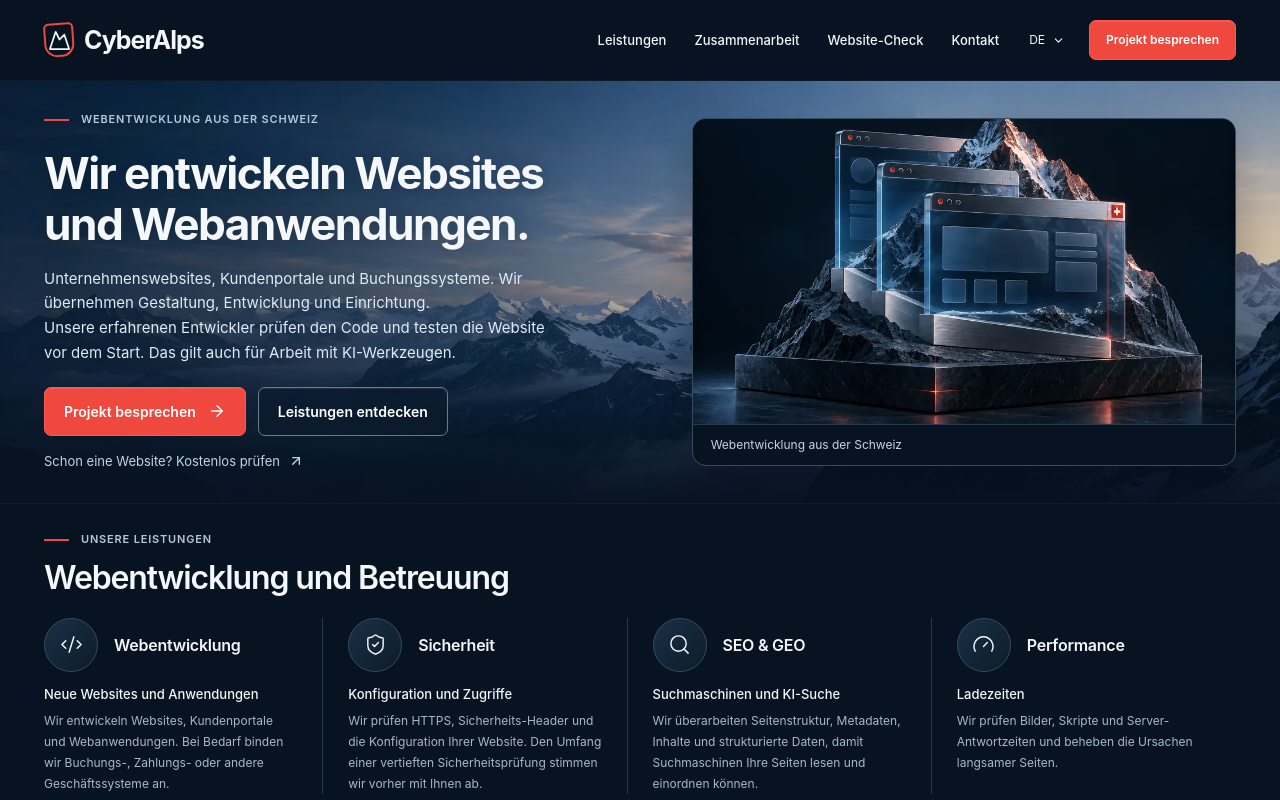
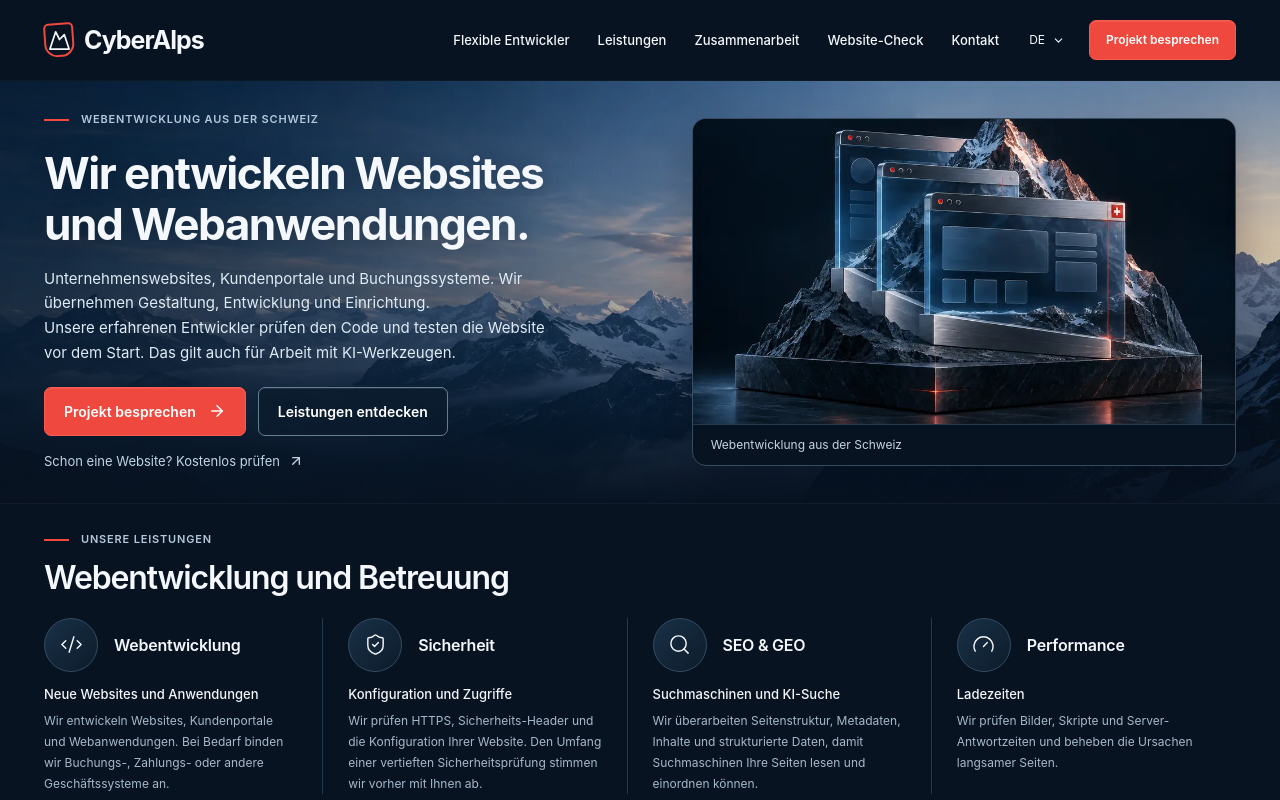
Before and after one commit to ppavels/cyberalps, a React (Vite) app: page / in a window 1280 px wide. Shown: the top 800 px of the page. Built offline with nearby package versions, Linux system fonts and the light colour scheme.

Commit message:
Wire development packages into navigation and lead enquiry flow

```diff
--- a/src/App.jsx
+++ b/src/App.jsx
@@ -1,6 +1,8 @@
 import React, { useEffect, useRef, useState } from 'react';
 import { ArrowRight, ArrowUpRight, ShieldCheck, Search, Gauge, Code2, Globe2, Menu, X, Mountain, Check, CircleAlert, ChevronDown, LoaderCircle, FileCheck2, Mail, Minus, CheckCircle2 } from 'lucide-react';
 import { content, checks } from './content.js';
+import { developmentCopy } from './developmentCopy.js';
+import DevelopmentPage from './DevelopmentPage.jsx';
 
 const demo = { url: 'https://example.com', checks: [
   { code: 'hsts', category: 'security', status: 'attention', evidence: 'Demonstration only', weight: 2 },
@@ -49,6 +51,7 @@ export default function App({ lang = 'de', page = 'home' }) {
   const [error, setError] = useState('');
   const [contact, setContact] = useState(false);
   const [reviewRequest, setReviewRequest] = useState(false);
+  const [developmentPlan, setDevelopmentPlan] = useState('');
   const [leadStatus, setLeadStatus] = useState('');
   const [leadError, setLeadError] = useState('');
   const dialog = useRef(null);
@@ -106,18 +109,19 @@ export default function App({ lang = 'de', page = 'home' }) {
       setLeadStatus('done');
     } catch(e) { setLeadError(e.message); setLeadStatus(''); }
   }
-  function openContact() { setReviewRequest(false); setContact(true); setMenu(false); }
-  function requestReview() { setReviewRequest(true); setLeadStatus(''); setContact(true); }
+  function openContact() { setReviewRequest(false); setDevelopmentPlan(''); setLeadStatus(''); setContact(true); setMenu(false); }
+  function requestDevelopment(plan) { setReviewRequest(false); setDevelopmentPlan(plan); setLeadStatus(''); setContact(true); setMenu(false); }
+  function requestReview() { setReviewRequest(true); setDevelopmentPlan(''); setLeadStatus(''); setContact(true); }
   function showPlan() { setShowDetails(true); setTimeout(() => document.getElementById('report-details')?.scrollIntoView({behavior:'smooth', block:'start'}), 30); }
-  const pageSuffix = page === 'home' ? '' : page + '/';
+  const pageSuffix = page === 'home' ? '' : page === 'development' ? 'ai-development/' : page + '/';
 
   return <>
     <a href="#main" className="skip-link">{lang === 'de' ? 'Zum Inhalt' : 'Skip to content'}</a>
     <header><div className="container header-inner"><Brand/>
-      <nav aria-label={lang === 'de' ? 'Hauptnavigation' : 'Main navigation'} className={menu ? 'open' : ''}>{t.nav.map((item,index) => index === 3 ? <button key={item} onClick={openContact}>{item}</button> : <a href={`/${lang}/#${sections[index]}`} onClick={() => setMenu(false)} key={item}>{item}</a>)}</nav>
+      <nav aria-label={lang === 'de' ? 'Hauptnavigation' : 'Main navigation'} className={menu ? 'open' : ''}><a href={'/' + lang + '/ai-development/'} aria-current={page === 'development' ? 'page' : undefined} onClick={() => setMenu(false)}>{developmentCopy[lang].nav}</a>{t.nav.map((item,index) => index === 3 ? <button key={item} onClick={openContact}>{item}</button> : <a href={`/${lang}/#${sections[index]}`} onClick={() => setMenu(false)} key={item}>{item}</a>)}</nav>
       <div className="header-actions"><a className="language" href={`/${lang === 'en' ? 'de' : 'en'}/${pageSuffix}`} aria-label={lang === 'en' ? 'Auf Deutsch wechseln' : 'Switch to English'}>{lang.toUpperCase()}<ChevronDown size={13}/></a><button className="button header-cta" onClick={openContact}>{t.project}</button><button className="menu-button" aria-label={menu ? t.close : 'Menu'} aria-expanded={menu} onClick={() => setMenu(!menu)}>{menu ? <X/> : <Menu/>}</button></div>
     </div></header>
-    <main id="main">{page !== 'home' ? <article className="container legal"><a href={`/${lang}/`} className="text-link">← {t.back}</a><h1>{page === 'privacy' ? t.privacyTitle : t.termsTitle}</h1>{(page === 'privacy' ? t.privacyText : t.termsText).map(text => <p key={text}>{text}</p>)}<button className="button" onClick={openContact}>{t.contact}<ArrowRight size={17}/></button></article> : <>
+    <main id="main">{page === 'development' ? <DevelopmentPage lang={lang} onChoose={requestDevelopment}/> : page !== 'home' ? <article className="container legal"><a href={`/${lang}/`} className="text-link">← {t.back}</a><h1>{page === 'privacy' ? t.privacyTitle : t.termsTitle}</h1>{(page === 'privacy' ? t.privacyText : t.termsText).map(text => <p key={text}>{text}</p>)}<button className="button" onClick={openContact}>{t.contact}<ArrowRight size={17}/></button></article> : <>
       <section className="hero"><img className="hero-image" src="/alps.webp" alt="" fetchPriority="high"/><div className="hero-shade"/>
         <div className="container hero-layout"><div className="hero-copy"><div className="eyebrow">{t.eyebrow}</div><h1>{t.hero1}<br/>{t.hero2}</h1><p>{t.intro}<br/>{t.intro2}</p>
           <div className="hero-buttons"><button className="button" onClick={openContact}>{t.project}<ArrowRight size={18}/></button><a className="button button-secondary" href="#services">{t.explore}</a></div>
@@ -125,6 +129,7 @@ export default function App({ lang = 'de', page = 'home' }) {
         </div><figure className="studio-panel swiss-visual"><img src="/swiss-development.webp" width="960" height="640" alt=""/><figcaption>{t.swissCaption}</figcaption></figure></div>
       </section>
       <section className="container section" id="services"><div className="eyebrow">{t.servicesEyebrow}</div><h2>{t.servicesTitle}</h2><div className="services">{t.services.map(([title, subtitle, detail], index) => {const Icon=serviceIcons[index];return <article key={title}><div className="service-top"><span className="icon-circle"><Icon size={23} strokeWidth={1.5}/></span><h3>{title}</h3></div><h4>{subtitle}</h4><p>{detail}</p></article>;})}</div></section>
+      <div className="container dev-home-promo"><div><strong>{lang === 'de' ? 'Entwicklungskapazität ab $20/Stunde' : 'Development support from $20/hour'}</strong><p>{lang === 'de' ? 'Einzelne Tickets, eine Woche oder laufende Unterstützung – mit menschlicher Prüfung.' : 'Individual tickets, a week-long sprint or ongoing help, with human review.'}</p></div><a href={'/' + lang + '/ai-development/'} className="text-link">{lang === 'de' ? 'Tarife ansehen' : 'See the rates'}<ArrowRight size={17}/></a></div>
       <section className="audit-section" id="check"><div className="container hero-layout"><div className="audit-copy"><div className="eyebrow">{t.auditEyebrow}</div><h2>{t.auditTitle}</h2><p>{t.auditIntro}</p>
           <form className="audit-form" onSubmit={submit}><label className="sr-only" htmlFor="url">{t.website}</label><div className="url-control"><Globe2 size={20}/><input id="url" type="text" inputMode="url" autoComplete="url" placeholder={t.placeholder} required maxLength={2048} value={url} onChange={event => setUrl(event.target.value)} disabled={busy}/><button className="button" disabled={busy}>{busy ? <LoaderCircle size={18} className="spin"/> : <>{t.run}<ArrowRight size={17}/></>}</button></div>
             <label className="checkbox consent"><input type="checkbox" checked={consent} onChange={event => setConsent(event.target.checked)} required disabled={busy}/><span>{t.consent}</span></label>
@@ -140,9 +145,9 @@ export default function App({ lang = 'de', page = 'home' }) {
       <section className="container" id="contact"><div className="cta"><span className="icon-circle large"><Mountain size={31}/></span><div><h2>{t.ctaTitle}</h2><p>{t.ctaText}</p></div><button className="button" onClick={openContact}>{t.cta}<ArrowRight size={18}/></button></div></section>
       <section className="container section faq"><h2>{t.faqTitle}</h2><div>{t.faq.map(([question, answer]) => <details key={question}><summary>{question}<ChevronDown size={18}/></summary><p>{answer}</p></details>)}</div></section>
     </>}</main>
-    <footer className="container"><Brand/><span className="footer-line">{t.footerLine}</span><div><button onClick={openContact}>{t.contact}</button><a href={`/${lang}/privacy/`}>{t.privacy}</a><a href={`/${lang}/terms/`}>{t.terms}</a></div></footer>
-    <dialog ref={dialog} onCancel={() => setContact(false)} onClick={event => {if(event.target===dialog.current) setContact(false);}}><div className="contact-dialog"><button className="dialog-close" aria-label={t.close} onClick={() => setContact(false)}><X size={22}/></button><div className="eyebrow">CYBERALPS</div><h2>{reviewRequest ? t.manualTitle : t.requestTitle}</h2><p>{reviewRequest ? t.reviewIntro : t.requestIntro}</p>
-      {leadStatus === 'done' ? <div className="success" role="status"><CheckCircle2 size={28}/><p>{t.success}</p><button className="button" onClick={() => setContact(false)}>{t.close}</button></div> : <form onSubmit={sendLead} className="contact-form"><div className="form-row"><label>{t.name}<input name="name" autoComplete="name" minLength={2} maxLength={100} required/></label><label>{t.email}<input name="email" type="email" autoComplete="email" maxLength={254} required/></label></div><label>{t.optionalWebsite}<input name="url" autoComplete="url" key={reviewRequest ? 'review-url' : 'project-url'} defaultValue={reviewRequest && !isDemo ? report.url : url} maxLength={2048}/></label><label>{t.message}<textarea key={reviewRequest ? 'review' : 'project'} defaultValue={reviewRequest ? t.reviewMessage : ''} name="message" rows={4} minLength={10} maxLength={3000} required/></label><label className="honeypot" aria-hidden="true">Leave empty<input name="website" autoComplete="off" tabIndex={-1}/></label><label className="checkbox"><input type="checkbox" name="consent" required/><span>{t.contactConsent} <a href={`/${lang}/privacy/`}>{t.privacy}</a></span></label>{leadError && <p role="alert" className="error">{leadError}</p>}<button className="button" disabled={leadStatus === 'sending'}>{leadStatus === 'sending' ? t.sending : t.send}<ArrowRight size={18}/></button></form>}
+    <footer className="container"><Brand/><span className="footer-line">{t.footerLine}</span><div><button onClick={openContact}>{t.contact}</button><a href={'/' + lang + '/ai-development/'}>{developmentCopy[lang].nav}</a><a href={`/${lang}/privacy/`}>{t.privacy}</a><a href={`/${lang}/terms/`}>{t.terms}</a></div></footer>
+    <dialog ref={dialog} onCancel={() => setContact(false)} onClick={event => {if(event.target===dialog.current) setContact(false);}}><div className="contact-dialog"><button className="dialog-close" aria-label={t.close} onClick={() => setContact(false)}><X size={22}/></button><div className="eyebrow">CYBERALPS</div><h2>{reviewRequest ? t.manualTitle : developmentPlan ? developmentCopy[lang].endTitle : t.requestTitle}</h2><p>{reviewRequest ? t.reviewIntro : developmentPlan ? developmentCopy[lang].endText : t.requestIntro}</p>
+      {leadStatus === 'done' ? <div className="success" role="status"><CheckCircle2 size={28}/><p>{t.success}</p><button className="button" onClick={() => setContact(false)}>{t.close}</button></div> : <form onSubmit={sendLead} className="contact-form"><div className="form-row"><label>{t.name}<input name="name" autoComplete="name" minLength={2} maxLength={100} required/></label><label>{t.email}<input name="email" type="email" autoComplete="email" maxLength={254} required/></label></div><label>{t.optionalWebsite}<input name="url" autoComplete="url" key={reviewRequest ? 'review-url' : 'project-url'} defaultValue={reviewRequest && !isDemo ? report.url : url} maxLength={2048}/></label><label>{t.message}<textarea key={reviewRequest ? 'review' : developmentPlan || 'project'} defaultValue={reviewRequest ? t.reviewMessage : developmentPlan} name="message" rows={4} minLength={10} maxLength={3000} required/></label><label className="honeypot" aria-hidden="true">Leave empty<input name="website" autoComplete="off" tabIndex={-1}/></label><label className="checkbox"><input type="checkbox" name="consent" required/><span>{t.contactConsent} <a href={`/${lang}/privacy/`}>{t.privacy}</a></span></label>{leadError && <p role="alert" className="error">{leadError}</p>}<button className="button" disabled={leadStatus === 'sending'}>{leadStatus === 'sending' ? t.sending : t.send}<ArrowRight size={18}/></button></form>}
     </div></dialog>
   </>;
 }
```
